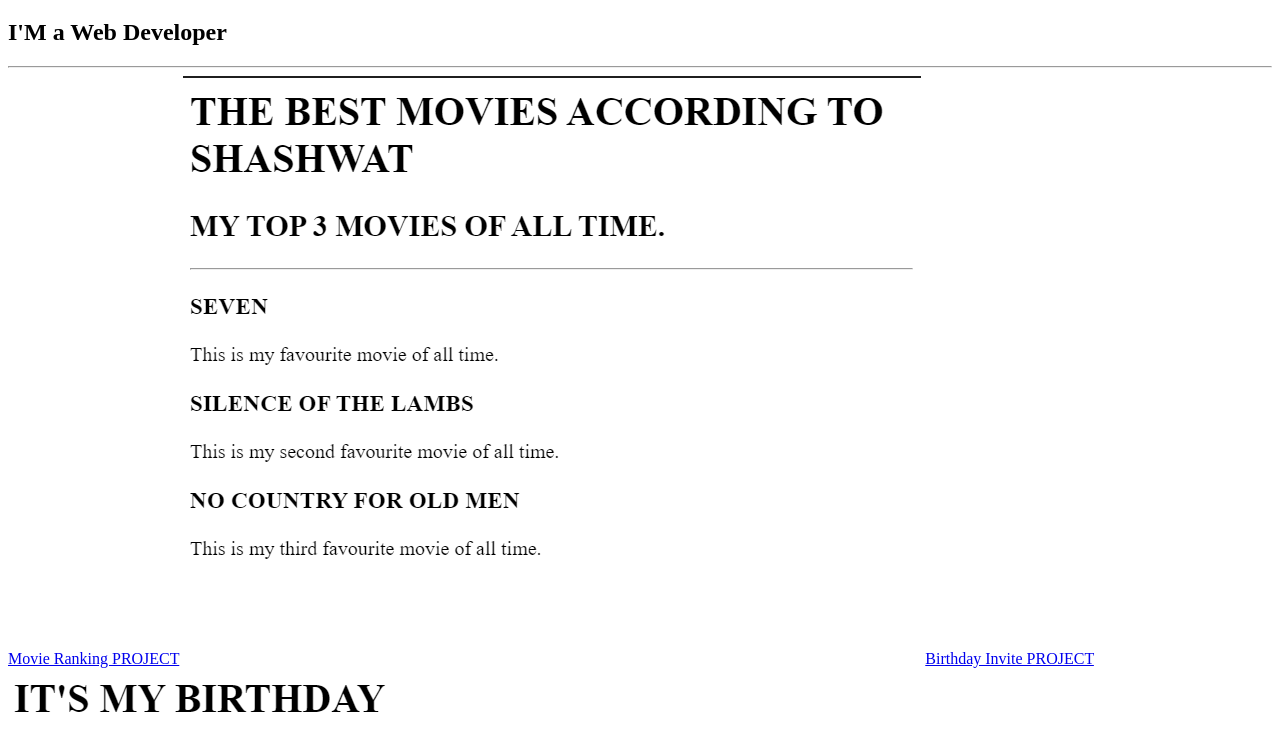
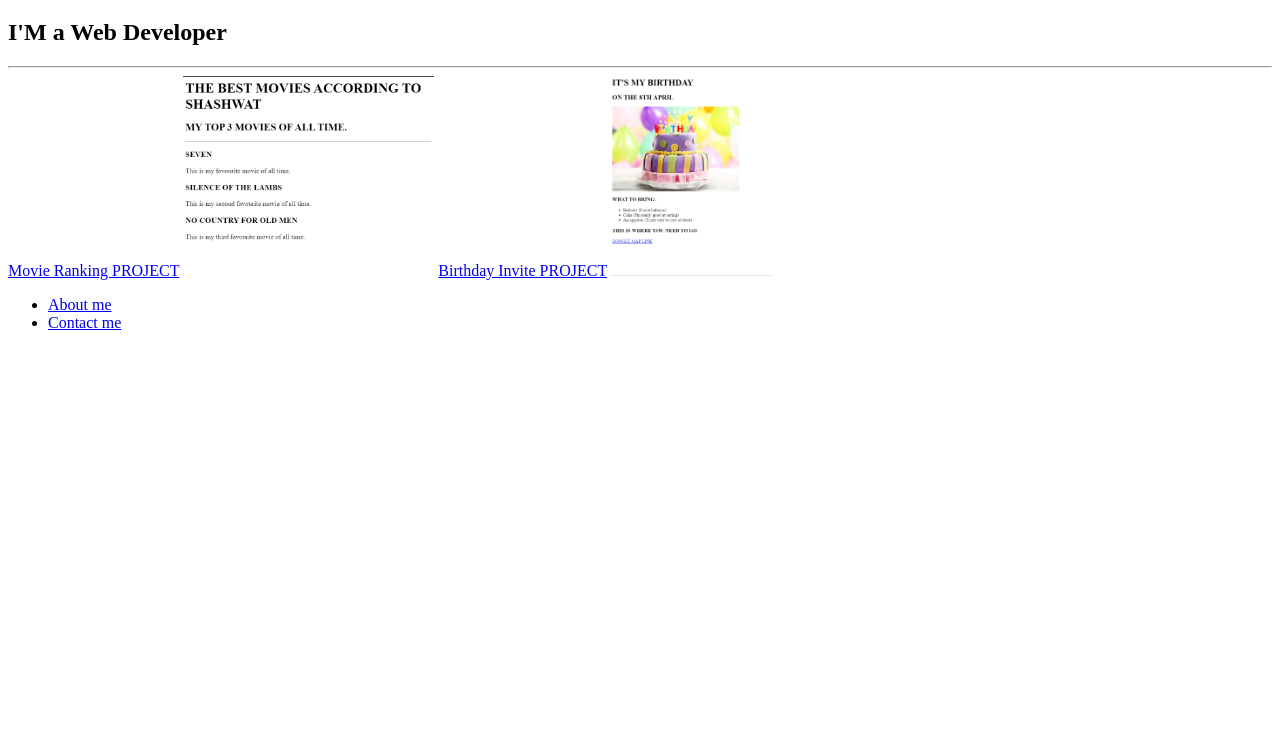
Before and after one commit to Shashwat8405/html-portfolio, a plain HTML site: page index.html in a window 1280 px wide. Shown: the part 61-800 px from the top of the page. Drawn offline with Linux system fonts and the light colour scheme.

Commit message:
Update index.html

```diff
--- a/index.html
+++ b/index.html
@@ -16,9 +16,9 @@
             </h2>
             <hr/>
             <a href = "public/movie-ranking.html">Movie Ranking PROJECT</a>
-            <img src ="assets/images/movie-ranking.png"  alt="project1 ">
+            <img src ="assets/images/movie-ranking.png" height ="200"  alt="project1 ">
             <a href = "public/birthday-invite.html">Birthday Invite PROJECT</a>
-            <img src="assets/images/birthday-invite.png"  alt="project 2">
+            <img src="assets/images/birthday-invite.png" height ="200" alt="project 2">
             <ul>
             <li><a href ="public/about.html">About me</a></li>
             <li><a href ="public/contact.html">Contact me</a></li>
```
